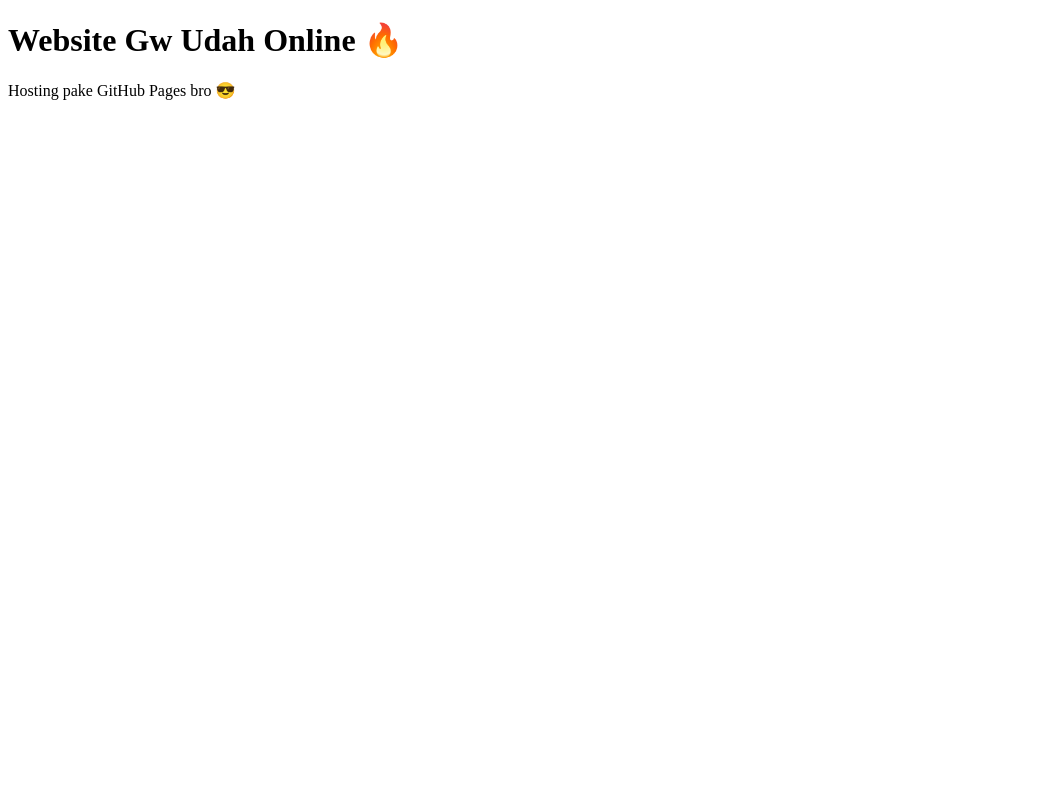
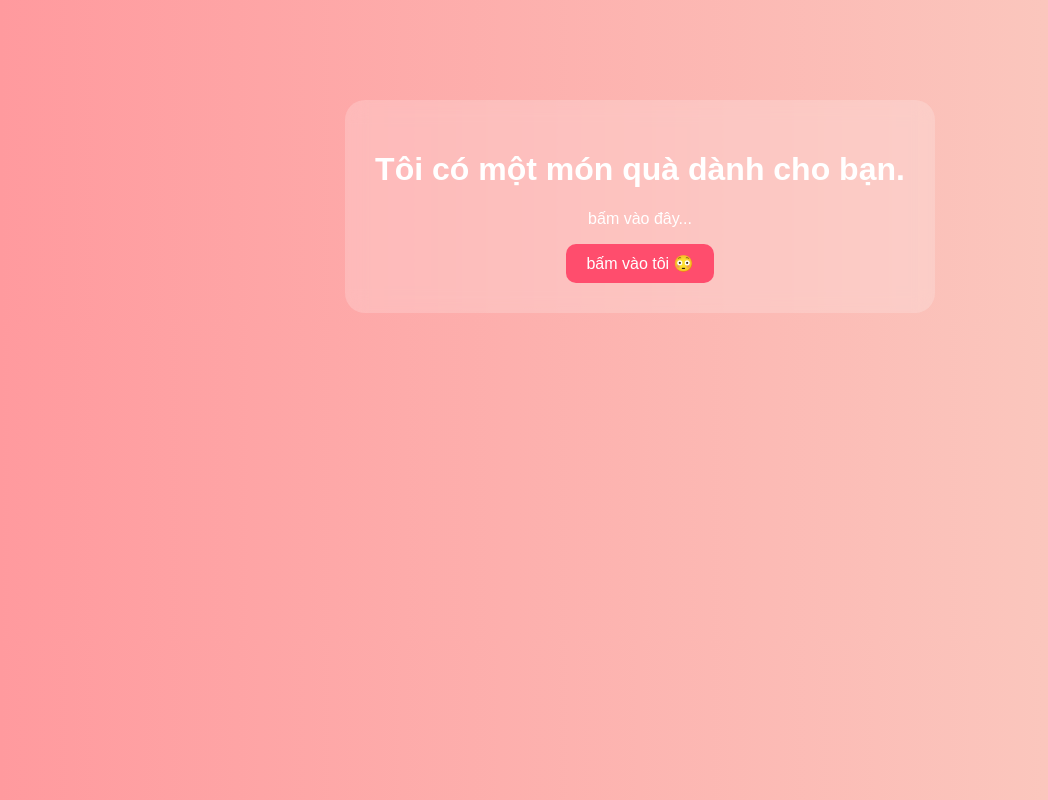
Before and after one commit to FIKRI12334/bucin, a plain HTML site: page index.html in a window 1280 px wide. Shown: the whole page, without its empty margins (0-1048 px from the left). Drawn offline with Linux system fonts and the light colour scheme.

Commit message:
add index.html

```diff
--- a/index.html
+++ b/index.html
@@ -1,10 +1,63 @@
 <!DOCTYPE html>
-<html>
+<html lang="id">
 <head>
-  <title>Bucin Web</title>
+    <meta charset="UTF-8">
+    <title>Bucin Mode</title>
+    <style>
+        body {
+            background: linear-gradient(to right, #ff9a9e, #fad0c4);
+            font-family: Arial, sans-serif;
+            text-align: center;
+            color: white;
+            margin-top: 100px;
+        }
+
+        .box {
+            background: rgba(255,255,255,0.2);
+            padding: 30px;
+            border-radius: 20px;
+            display: inline-block;
+            backdrop-filter: blur(10px);
+        }
+
+        button {
+            padding: 10px 20px;
+            border: none;
+            border-radius: 10px;
+            background: #ff4d6d;
+            color: white;
+            cursor: pointer;
+            font-size: 16px;
+        }
+
+        button:hover {
+            background: #ff1e4d;
+        }
+    </style>
 </head>
 <body>
-  <h1>Website Gw Udah Online 🔥</h1>
-  <p>Hosting pake GitHub Pages bro 😎</p>
+
+    <div class="box">
+        <h1>Tôi có một món quà dành cho bạn.</h1>
+        <p id="text">bấm vào đây...</p>
+        <button onclick="bucin()">bấm vào tôi 😳</button>
+    </div>
+
+    <script>
+        function bucin() {
+            const kata = [
+                "Anh Yêu Em❤️",
+                "Bạn rất đặc biệt đối với tôi 😳",
+                "Tôi không thể xa bạn được. 🌸",
+                "Đừng rời xa tôi 🥺",
+                "Anh yêu em rất nhiều, vợ yêu của anh. 💘"
+            ];
+
+            let random = Math.floor(Math.random() * kata.length);
+            document.getElementById("text").innerText = kata[random];
+        }
+    </script>
+
 </body>
 </html>
+</html>
```
